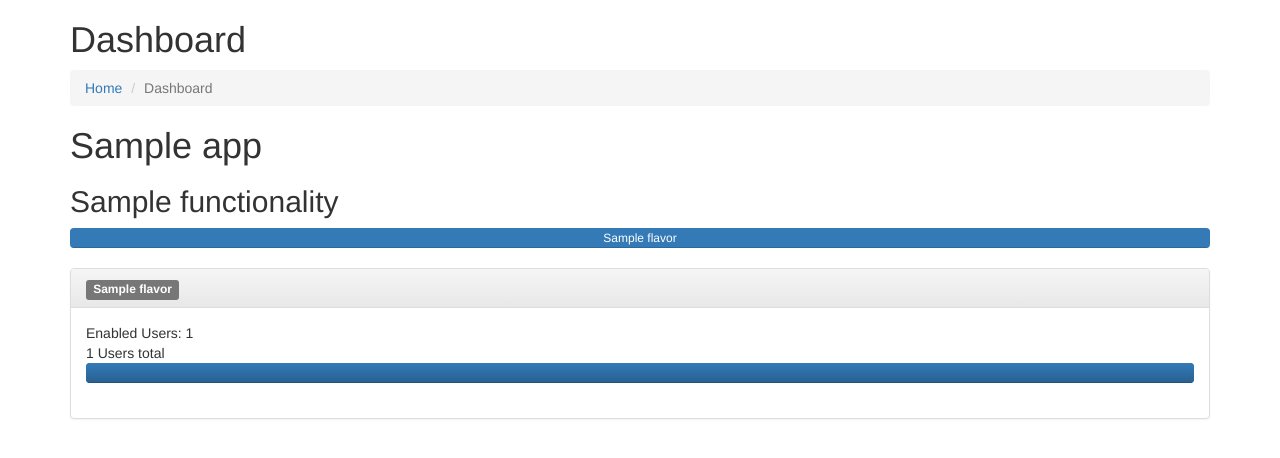
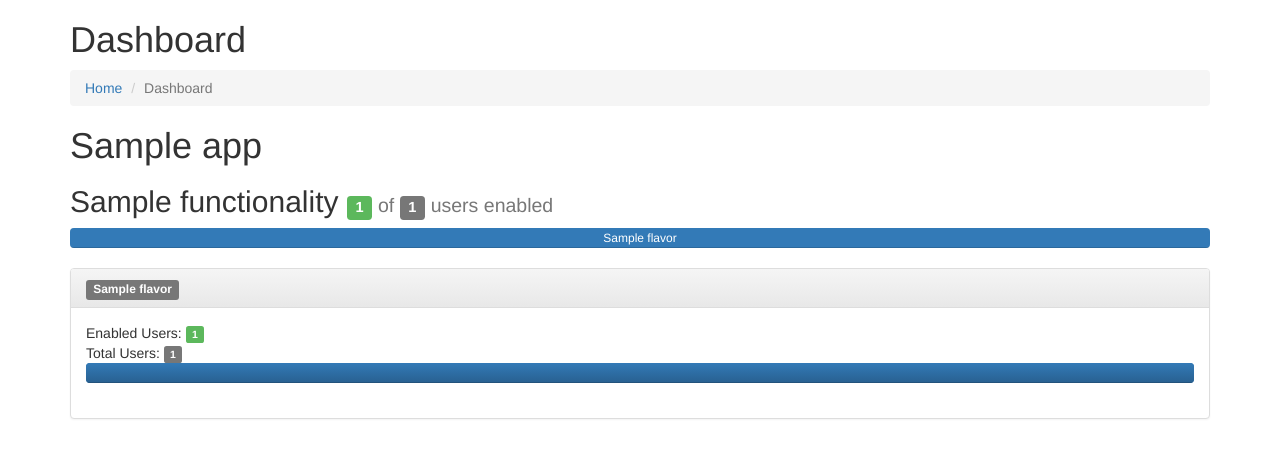
Before and after one commit to ablator/ablator, a Django app: page / in a window 1280 px wide. Shown: the top 458 px of the page. Run offline with Django 3.2, Linux system fonts and the light colour scheme; tables that the repository leaves empty hold one stand-in row (values such as "Sample post"); some libraries are stand-ins or nearby versions.

Commit message:
Add enabled counts to front page

```diff
--- a/ablator/core/models.py
+++ b/ablator/core/models.py
@@ -90,6 +90,17 @@ class Functionality(models.Model):
     class Meta:
         verbose_name_plural = "Functionalities"
 
+    def number_of_users(self):
+        return Availability.objects.filter(
+            flavor__functionality=self
+        ).count()
+
+    def number_of_enabled_users(self):
+        return Availability.objects.filter(
+            flavor__functionality=self,
+            is_enabled=True
+        ).count()
+
     @property
     def current_release(self) -> 'Release':
         try:
--- a/ablator/web_admin/templates/index.html
+++ b/ablator/web_admin/templates/index.html
@@ -18,7 +18,14 @@
         <section class="content">
             <h1>{{ app.human_readable_name }}</h1>
             {% for functionality in app.functionality_set.all %}
-                <h2>{{ functionality.human_readable_name }}</h2>
+                <h2>{{ functionality.human_readable_name }}
+                    <small>
+                    <span class="label label-success">
+                        {{ functionality.number_of_enabled_users }}</span> of
+                    <span class="label label-default">
+                        {{ functionality.number_of_users }}</span> users enabled
+                        </small>
+                </h2>
 
                 <div class="progress">
                 {% for flavor in functionality.flavor_set.all %}
@@ -39,9 +46,14 @@
                             </h3>
                         </div>
                         <div class="panel-body">
-                            Enabled Users: {{ flavor.number_of_enabled_users }}<br>
-
-                            {{ flavor.number_of_users }} Users total
+                            Enabled Users:
+                            <span class="label label-success">
+                                {{ flavor.number_of_enabled_users }}</span>
+                                <br>
+                            Total Users:
+                            <span class="label label-default">
+                            {{ flavor.number_of_users }}
+                            </span>
                             <div class="progress">
                             <div class="progress-bar"
                                  style="width: {{ flavor.single_width_percent }}%"></div>
```
